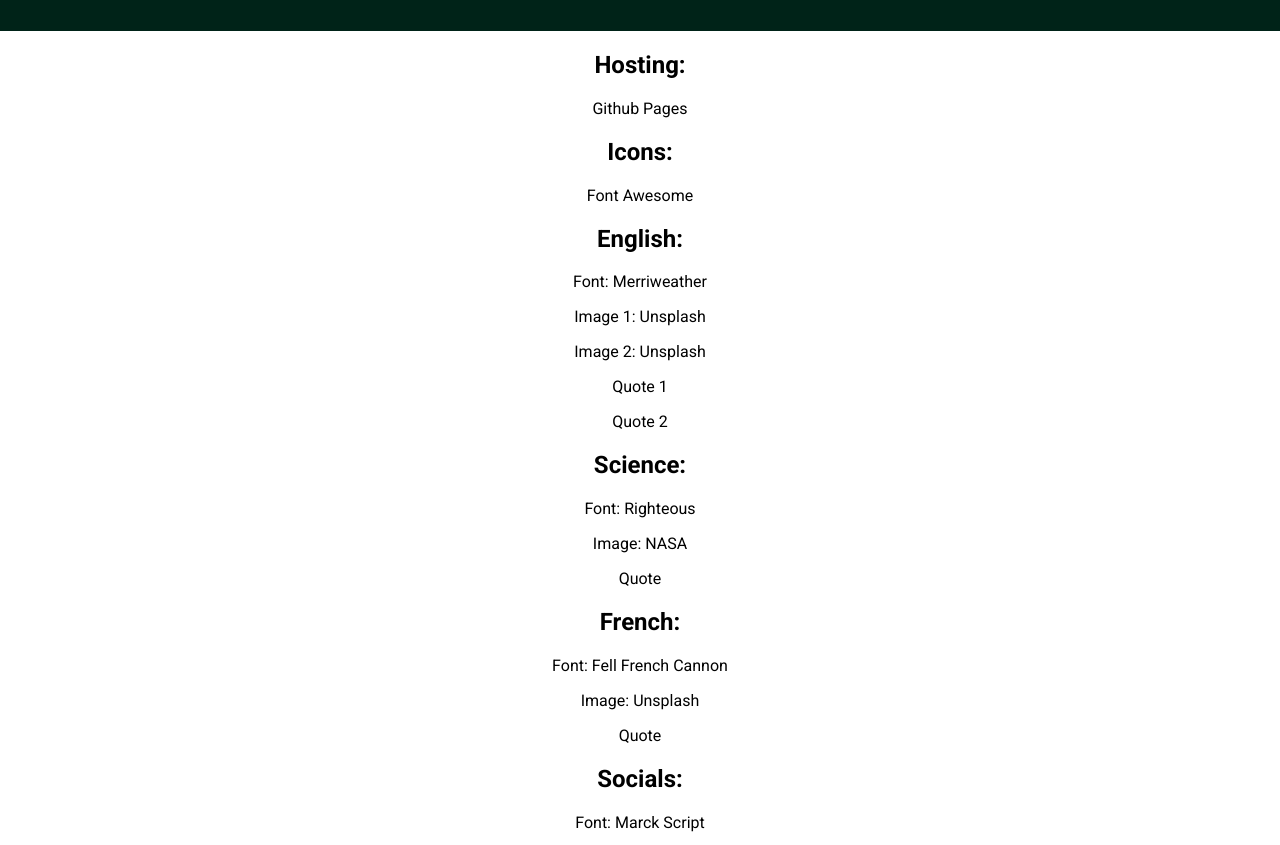
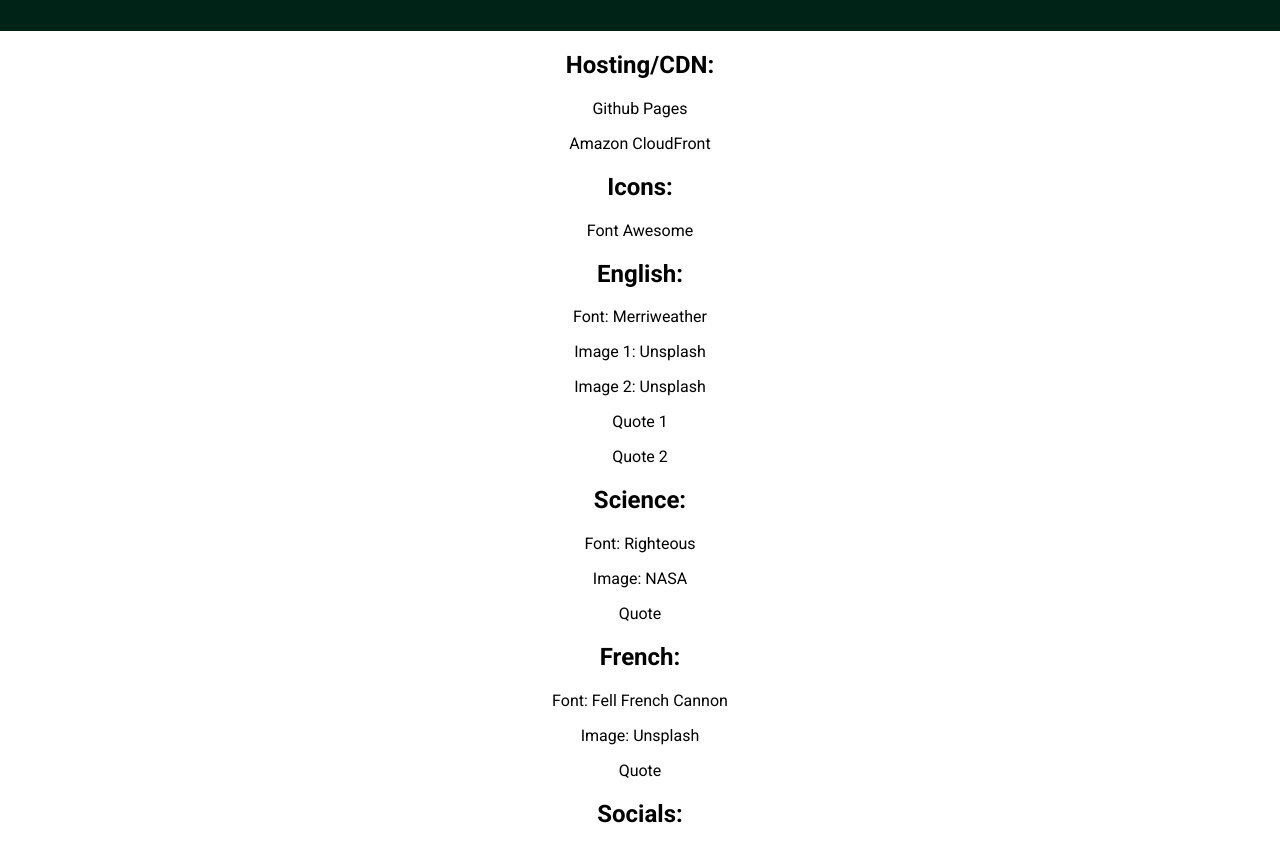
Before and after one commit to willtheorangeguy/Coronavirus-Teacher-Thank-You, a plain HTML site: page credits.html in a window 1280 px wide. Shown: the part 96-941 px from the top of the page. Drawn offline with Linux system fonts and the light colour scheme.

Commit message:
Minor Updates

```diff
--- a/credits.html
+++ b/credits.html
@@ -18,8 +18,9 @@
     <div class="title">
       <h1>CREDITS</h1>
     </div>
-    <h2>Hosting:</h2>
+    <h2>Hosting/CDN:</h2>
     <p><a href="https://pages.github.com/">Github Pages</a></p>
+    <p><a href="https://aws.amazon.com/cloudfront/">Amazon CloudFront</a></p>
     <h2>Icons:</h2>
     <p><a href="https://fontawesome.com/start">Font Awesome</a></p>
     <h2>English:</h2>
@@ -30,14 +31,14 @@
     <p><a href="https://www.deseret.com/2013/8/28/20524757/martin-luther-king-jr-day-quotes-i-have-a-dream-speech#in-this-aug-28-1963-file-photo-the-rev-dr-martin-luther-king-jr-head-of-the-southern-christian-leadership-conference-speaks-to-thousands-during-his-i-have-a-dream-speech-in-front-of-the-lincoln-memorial-for-the-march-on-washington-for-jobs-and-freedom-in-washington">Quote 2</a></p>
     <h2>Science:</h2>
     <p><a href="https://fonts.google.com/specimen/Righteous/">Font: Righteous</a></p>
-    <p><a href="https://images.nasa.gov/details-NHQ202005300047">Image: NASA</a></p>
+    <p><a href="https://images.nasa.gov/details-KSC-20190103-PH_SPX01_0001">Image: NASA</a></p>
     <p><a href="https://en.wikiquote.org/wiki/Neil_Armstrong#Quotes">Quote</a></p>
     <h2>French:</h2>
     <p><a href="https://fonts.google.com/specimen/IM+Fell+French+Canon/">Font: Fell French Cannon</a></p>
     <p><a href="https://unsplash.com/photos/nnzkZNYWHaU">Image: Unsplash</a></p>
     <p><a href="https://www.goodreads.com/author/quotes/123458.Jean_Vanier">Quote</a></p>
     <h2>Socials:</h2>
-    <p><a href="https://fonts.google.com/specimen/Marck+Script/">Font: Marck Script</a></p>
+    <p><a href="https://fonts.google.com/specimen/Shadows+Into+Light/">Font: Shadows Into Light</a></p>
     <p><a href="https://en.wikipedia.org/wiki/File:Confederation_Bridge_between_New_Brunswick_and_Prince_Edward_Island,_Canada_-_panoramio_(3).jpg">Image: Wikimedia Commons</a></p>
     <p><a href="https://www.bygeorgejournal.ca/?p=961">Quote</a></p>
     <h2>Bible:</h2>
```
Also changed, not shown: index.html (+2 -0 lines).
